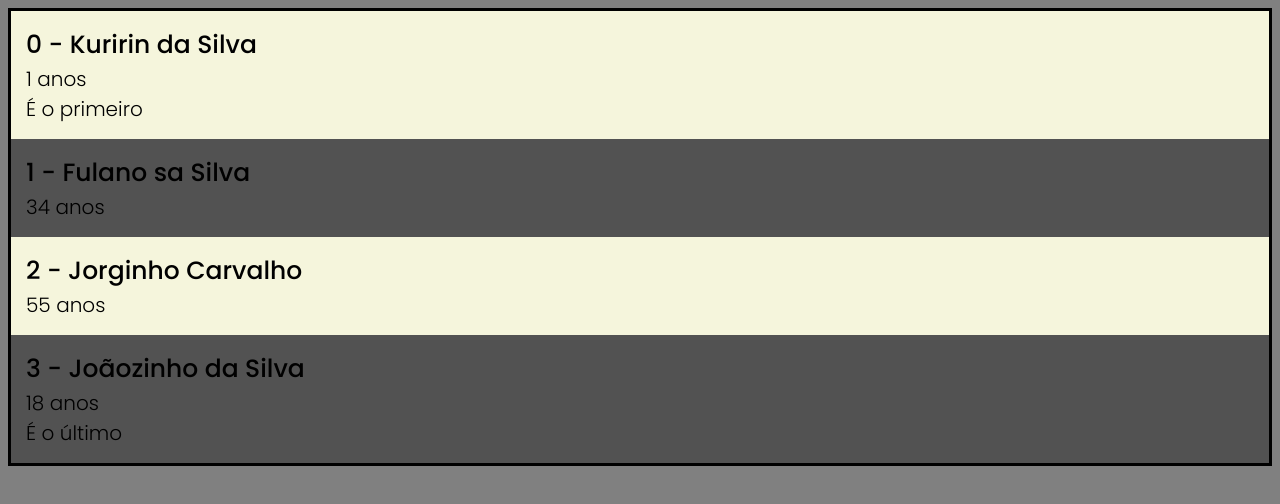
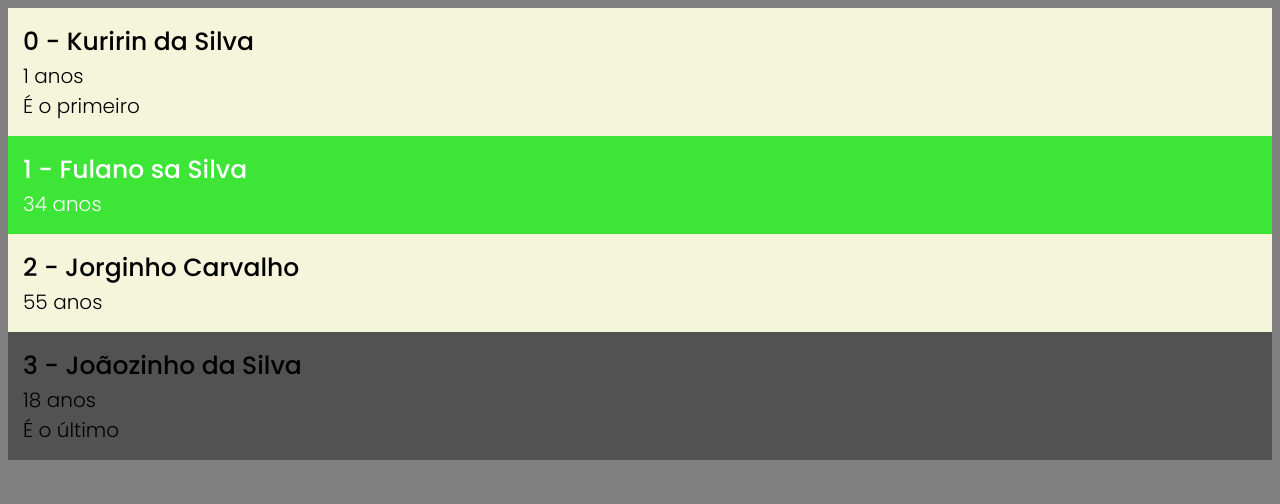
Before and after one commit to thiago-desenv/fundamentos-angular, an Angular app: page / in a window 1280 px wide. Shown: the top 504 px of the page. Built offline with nearby package versions, Linux system fonts and the light colour scheme.

Commit message:
Feito componente pessoa receber os dados direto do componente pai app.component através de @Input

```diff
--- a/src/app/app.component.html
+++ b/src/app/app.component.html
@@ -1,5 +1,6 @@
 <div class="list" >
-  <div
+  <app-pessoa [personSelectedIndex]="personSelectedIndex" [listPessoas]="listPessoas"></app-pessoa>
+  <!-- <div
     class="item"
     *ngFor="
         let pessoa of listPessoas;
@@ -14,7 +15,7 @@
     <p class="item__age">{{ pessoa.idade }} anos</p>
     <p class="item__age" *ngIf="isFirst">É o primeiro</p>
     <p class="item__age" *ngIf="isLast">É o último</p>
-  </div>
+  </div> -->
 </div>
 
 <!-- <div style="background-color: green;" *ngIf="minhaProp; else meuTemplate">Sou uma div!</div>
--- a/src/app/app.component.scss
+++ b/src/app/app.component.scss
@@ -1,33 +1,33 @@
-.list {
-  background-color: black;
-  padding: 3px;
-}
+// .list {
+//   background-color: black;
+//   padding: 3px;
+// }
 
-.item {
-  padding: 15px;
-  background-color: beige;
-  cursor: pointer;
+// .item {
+//   padding: 15px;
+//   background-color: beige;
+//   cursor: pointer;
 
-  &__name {
-    font-size: 25px;
-    font-weight: 500;
-  }
+//   &__name {
+//     font-size: 25px;
+//     font-weight: 500;
+//   }
 
-  &__age {
-    font-size: 20px;
-    font-weight: 300;
-  }
+//   &__age {
+//     font-size: 20px;
+//     font-weight: 300;
+//   }
 
-  &--odd {
-    background-color: rgb(82, 82, 82);
-  }
+//   &--odd {
+//     background-color: rgb(82, 82, 82);
+//   }
 
-  &--highlighted {
-    color: white;
-    background-color: rgb(60, 229, 54);
-    border: 3px solid rgb(168, 249, 131)';'
-  }
-}
+//   &--highlighted {
+//     color: white;
+//     background-color: rgb(60, 229, 54);
+//     border: 3px solid rgb(168, 249, 131)';'
+//   }
+// }
 
 // .red-button {
 //   background-color: rgb(215, 58, 58);
--- a/src/app/app.component.ts
+++ b/src/app/app.component.ts
@@ -6,7 +6,7 @@ import { Component } from '@angular/core';
   styleUrls: ['./app.component.scss']
 })
 export class AppComponent {
-  personSelectedIndex: number | undefined;
+  personSelectedIndex: number | undefined = 1;
   listPessoas = [
     { nome: 'Kuririn da Silva', idade: 1 },
     { nome: 'Fulano sa Silva', idade: 34 },
@@ -14,9 +14,9 @@ export class AppComponent {
     { nome: 'Joãozinho da Silva', idade: 18 }
   ];
 
-  selectPerson(index: number) {
-    this.personSelectedIndex = index;
-  }
+  // selectPerson(index: number) {
+  //   this.personSelectedIndex = index;
+  // }
 
   // minhaProp = false;
   // pessoa: any = {
--- a/src/app/app.module.ts
+++ b/src/app/app.module.ts
@@ -3,10 +3,12 @@ import { BrowserModule } from '@angular/platform-browser';
 
 import { AppComponent } from './app.component';
 import { FormsModule } from '@angular/forms';
+import { PessoaComponent } from './pessoa/pessoa.component';
 
 @NgModule({
   declarations: [
-    AppComponent
+    AppComponent,
+    PessoaComponent
   ],
   imports: [
     BrowserModule,
--- /dev/null
+++ b/src/app/pessoa/pessoa.component.html
@@ -0,0 +1,16 @@
+  <div
+    class="item"
+    *ngFor="
+        let pessoa of listPessoas;
+        let i = index;
+        let isOdd = odd;
+        let isFirst = first;
+        let isLast = last;"
+        [class.item--odd]="isOdd"
+        [class.item--highlighted]="personSelectedIndex === i"
+        (click)="selectPerson(i)">
+    <p class="item__name">{{ i }} - {{ pessoa.nome }}</p>
+    <p class="item__age">{{ pessoa.idade }} anos</p>
+    <p class="item__age" *ngIf="isFirst">É o primeiro</p>
+    <p class="item__age" *ngIf="isLast">É o último</p>
+  </div>
--- /dev/null
+++ b/src/app/pessoa/pessoa.component.scss
@@ -0,0 +1,30 @@
+.list {
+  background-color: black;
+  padding: 3px;
+}
+
+.item {
+  padding: 15px;
+  background-color: beige;
+  cursor: pointer;
+
+  &__name {
+    font-size: 25px;
+    font-weight: 500;
+  }
+
+  &__age {
+    font-size: 20px;
+    font-weight: 300;
+  }
+
+  &--odd {
+    background-color: rgb(82, 82, 82);
+  }
+
+  &--highlighted {
+    color: white;
+    background-color: rgb(60, 229, 54);
+    border: 3px solid rgb(168, 249, 131)';'
+  }
+}
--- /dev/null
+++ b/src/app/pessoa/pessoa.component.ts
@@ -0,0 +1,16 @@
+import { Component, Input } from '@angular/core';
+
+@Component({
+  selector: 'app-pessoa',
+  templateUrl: './pessoa.component.html',
+  styleUrls: ['./pessoa.component.scss']
+})
+export class PessoaComponent {
+  @Input({ required: true }) personSelectedIndex: number | undefined;
+  @Input({ required: true }) listPessoas: any;
+
+
+  selectPerson(index: number) {
+    this.personSelectedIndex = index;
+  }
+}
```
Also changed, not shown: 1 other file (tests, documents, lock files or other folders).
